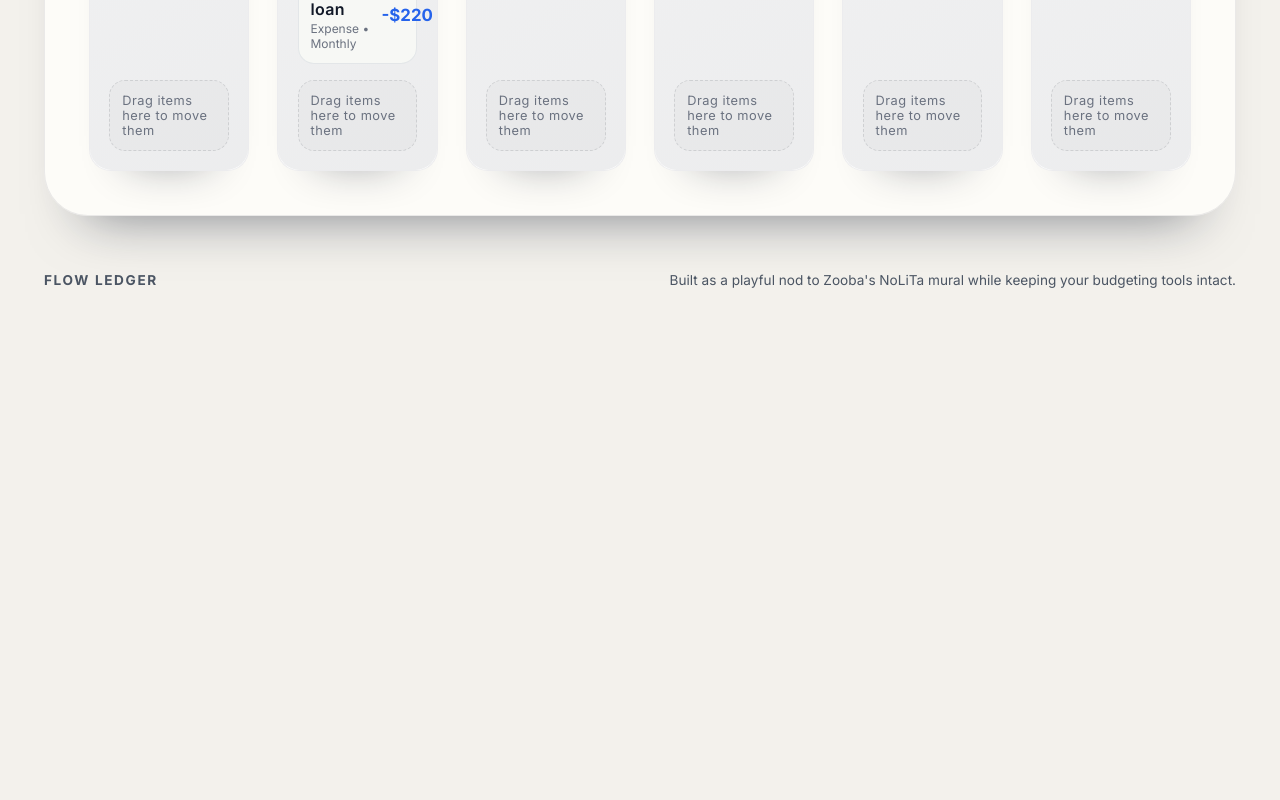
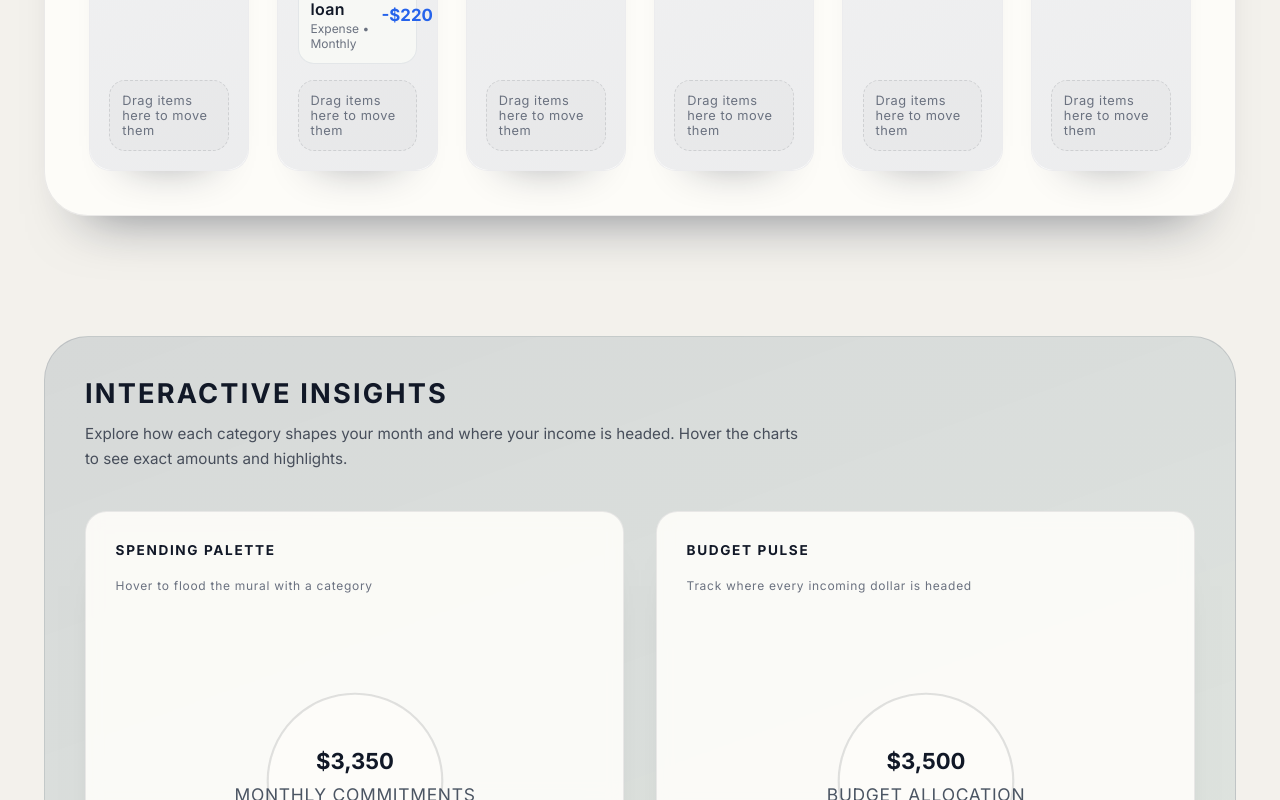
Before and after one commit to Razorblade3456/finance-tracker, a React (Vite) app: page / in a window 1280 px wide. Shown: the part 2000-2800 px from the top of the page. Before the commit the page ends 2332 px from the top, so only its background shows below. Built offline with nearby package versions, Linux system fonts and the light colour scheme.

Commit message:
Add insights section with spending and budget pies

```diff
--- a/src/App.tsx
+++ b/src/App.tsx
@@ -408,7 +408,7 @@ export default function App() {
 
   const netPrefix = summary.net >= 0 ? '+' : '-';
 
-  const pieData = useMemo(() => {
+  const commitmentsPie = useMemo(() => {
     const slices = categories
       .filter((category) => categoryMonthlyTotals[category.id] > 0)
       .map((category) => ({
@@ -422,6 +422,45 @@ export default function App() {
 
     return { slices, total };
   }, [categories, categoryMonthlyTotals]);
+
+  const budgetPie = useMemo(() => {
+    const livingCosts = Math.max(summary.monthlyCommitments - summary.monthlySavings, 0);
+    const savings = Math.max(summary.monthlySavings, 0);
+    const income = Math.max(summary.monthlyIncome, 0);
+    const unassignedIncome = Math.max(income - summary.monthlyCommitments, 0);
+    const overBudget = Math.max(summary.monthlyCommitments - income, 0);
+
+    const slices = [
+      {
+        id: 'living-costs',
+        name: 'Living costs',
+        value: livingCosts,
+        accent: '#38bdf8'
+      },
+      {
+        id: 'savings-investments',
+        name: 'Savings & investments',
+        value: savings,
+        accent: '#22d3ee'
+      },
+      {
+        id: 'unassigned-income',
+        name: 'Income left to plan',
+        value: unassignedIncome,
+        accent: '#34d399'
+      },
+      {
+        id: 'over-budget',
+        name: 'Over budget',
+        value: overBudget,
+        accent: '#f87171'
+      }
+    ].filter((slice) => slice.value > 0);
+
+    const total = slices.reduce((sum, slice) => sum + slice.value, 0);
+
+    return { slices, total };
+  }, [summary.monthlyCommitments, summary.monthlyIncome, summary.monthlySavings]);
 
   return (
     <div className="app-shell">
@@ -502,19 +541,6 @@ export default function App() {
                 </div>
               </section>
 
-              {pieData.slices.length > 0 ? (
-                <section className="chart-card mural-chart" aria-label="Spending distribution">
-                  <h2 className="chart-title">Spending palette</h2>
-                  <p className="chart-subtitle">Hover to flood the mural with a category</p>
-                  <div className="chart-wrapper">
-                    <CategoryPieChart
-                      data={pieData.slices}
-                      total={pieData.total}
-                      formatCurrency={formatCurrency}
-                    />
-                  </div>
-                </section>
-              ) : null}
             </div>
           </div>
         </div>
@@ -552,6 +578,50 @@ export default function App() {
         </div>
       </section>
 
+      {(commitmentsPie.slices.length > 0 || budgetPie.slices.length > 0) && (
+        <section className="insights" aria-labelledby="insights-heading">
+          <div className="insights-header">
+            <h2 id="insights-heading">Interactive insights</h2>
+            <p>
+              Explore how each category shapes your month and where your income is headed. Hover the
+              charts to see exact amounts and highlights.
+            </p>
+          </div>
+          <div className="insights-grid">
+            {commitmentsPie.slices.length > 0 && (
+              <section className="chart-card" aria-label="Spending distribution">
+                <h3 className="chart-title">Spending palette</h3>
+                <p className="chart-subtitle">Hover to flood the mural with a category</p>
+                <div className="chart-wrapper">
+                  <CategoryPieChart
+                    data={commitmentsPie.slices}
+                    total={commitmentsPie.total}
+                    formatCurrency={formatCurrency}
+                    defaultLabel="Monthly commitments"
+                    ariaLabel="Monthly spending by category"
+                  />
+                </div>
+              </section>
+            )}
+            {budgetPie.slices.length > 0 && (
+              <section className="chart-card" aria-label="Budget allocation">
+                <h3 className="chart-title">Budget pulse</h3>
+                <p className="chart-subtitle">Track where every incoming dollar is headed</p>
+                <div className="chart-wrapper">
+                  <CategoryPieChart
+                    data={budgetPie.slices}
+                    total={budgetPie.total}
+                    formatCurrency={formatCurrency}
+                    defaultLabel="Budget allocation"
+                    ariaLabel="Budget allocation overview"
+                  />
+                </div>
+              </section>
+            )}
+          </div>
+        </section>
+      )}
+
       {dragState ? (
         <div
           className={`trash-dropzone ${isTrashHovered ? 'active' : ''}`}
--- a/src/components/CategoryPieChart.tsx
+++ b/src/components/CategoryPieChart.tsx
@@ -9,6 +9,8 @@ interface CategoryPieChartProps {
   }>;
   total: number;
   formatCurrency: (value: number) => string;
+  defaultLabel?: string;
+  ariaLabel?: string;
 }
 
 const TWO_PI = Math.PI * 2;
@@ -48,7 +50,13 @@ function describeDonutSlice(
   ].join(' ');
 }
 
-export function CategoryPieChart({ data, total, formatCurrency }: CategoryPieChartProps) {
+export function CategoryPieChart({
+  data,
+  total,
+  formatCurrency,
+  defaultLabel = 'Total',
+  ariaLabel = 'Category breakdown'
+}: CategoryPieChartProps) {
   const [hoveredId, setHoveredId] = useState<string | null>(null);
 
   const slices = useMemo(() => {
@@ -84,7 +92,7 @@ export function CategoryPieChart({ data, total, formatCurrency }: CategoryPieCha
   const activeSlice = slices.find((slice) => slice.id === hoveredId) ?? null;
 
   return (
-    <div className="pie-chart" role="img" aria-label="Spending by category">
+    <div className="pie-chart" role="img" aria-label={ariaLabel}>
       <svg viewBox="0 0 220 220" className="pie-chart-svg">
         <defs>
           <filter id="glow" x="-50%" y="-50%" width="200%" height="200%">
@@ -147,7 +155,7 @@ export function CategoryPieChart({ data, total, formatCurrency }: CategoryPieCha
           </text>
         )}
         <text x="110" y="124" textAnchor="middle" className="pie-label">
-          {activeSlice ? activeSlice.name : 'Monthly commitments'}
+          {activeSlice ? activeSlice.name : defaultLabel}
         </text>
       </svg>
       <ul className="pie-legend">
--- a/src/styles.css
+++ b/src/styles.css
@@ -353,6 +353,44 @@ a {
 
 .chart-wrapper {
   margin-top: 0.5rem;
+}
+
+.insights {
+  margin-top: clamp(2.5rem, 6vw, 4rem);
+  padding: clamp(1.5rem, 4vw, 2.5rem);
+  background: linear-gradient(160deg, rgba(8, 47, 73, 0.12), rgba(15, 118, 110, 0.08));
+  border-radius: clamp(1.5rem, 4vw, 2.75rem);
+  border: 1.5px solid rgba(15, 23, 42, 0.12);
+  display: flex;
+  flex-direction: column;
+  gap: clamp(1.5rem, 4vw, 2.5rem);
+}
+
+.insights-header {
+  max-width: 720px;
+  display: flex;
+  flex-direction: column;
+  gap: 0.75rem;
+}
+
+.insights-header h2 {
+  margin: 0;
+  font-size: clamp(1.35rem, 3vw, 1.7rem);
+  letter-spacing: 0.08em;
+  text-transform: uppercase;
+}
+
+.insights-header p {
+  margin: 0;
+  color: rgba(15, 23, 42, 0.72);
+  font-size: 0.95rem;
+  line-height: 1.6;
+}
+
+.insights-grid {
+  display: grid;
+  gap: clamp(1.25rem, 3vw, 2rem);
+  grid-template-columns: repeat(auto-fit, minmax(260px, 1fr));
 }
 
 .workspace {
```
